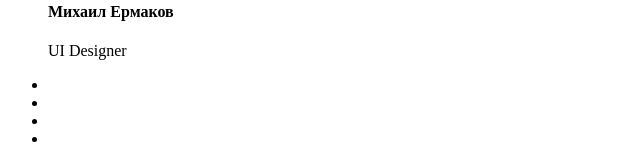
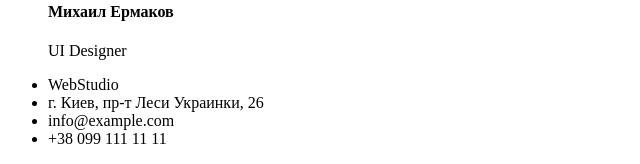
Before and after one commit to Victor4482/goit-markup-hw-01, a plain HTML site: page index.html in a window 1280 px wide. Shown: the part 3103-3267 px from the top of the page, without its empty margins (0-640 px from the left). Drawn offline with Linux system fonts and the light colour scheme.

Commit message:
футер

```diff
--- a/index.html
+++ b/index.html
@@ -82,14 +82,14 @@
                 </li>
             </ul>
         </section>
-        <footer>
-            <ul>
-                <li></li>
-                <li></li>
-                <li></li>
-                <li></li>
-            </ul>
-        </footer>
     </main>
+    <footer>
+        <ul>
+            <li>WebStudio</li>
+            <li>г. Киев, пр-т Леси Украинки, 26</li>
+            <li>info@example.com</li>
+            <li>+38 099 111 11 11</li>
+        </ul>
+    </footer>
 </body>
 </html>
```
